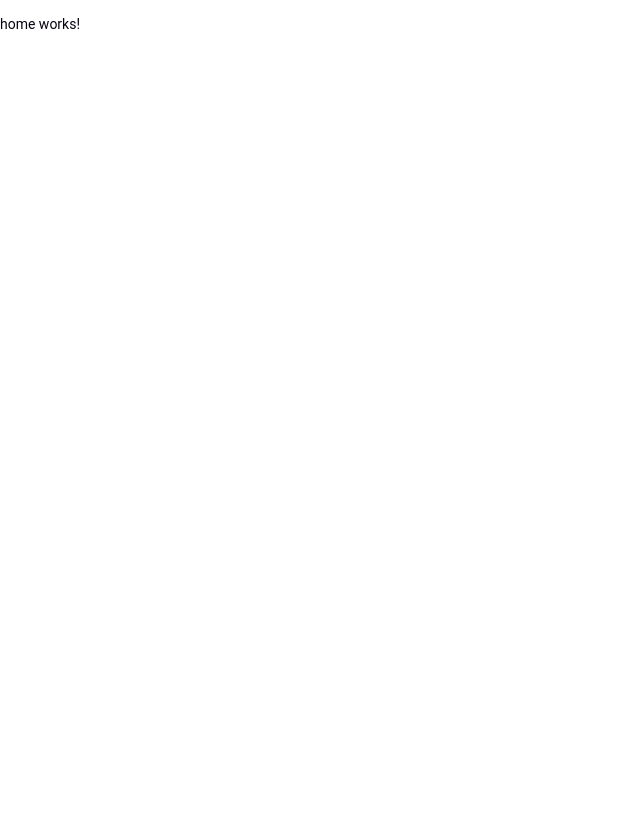
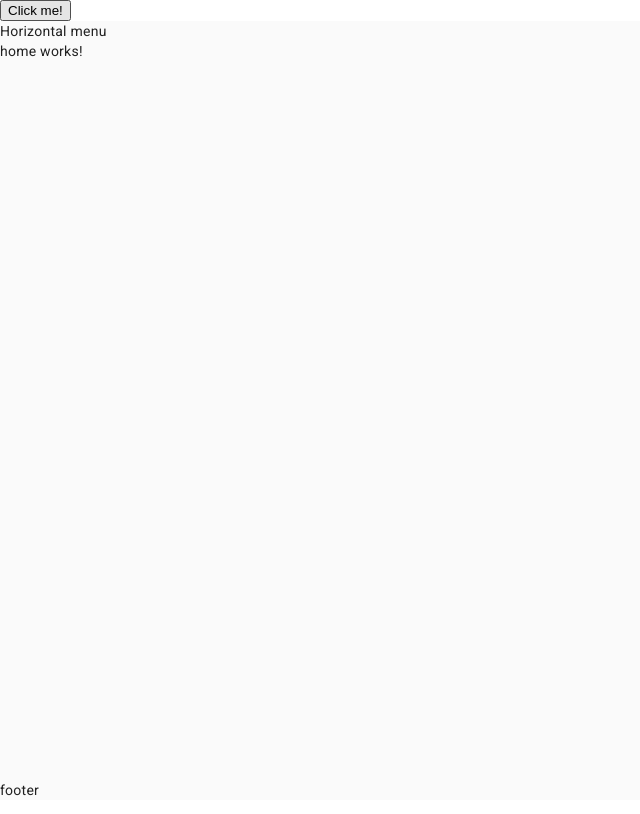
Before and after one commit to VYemalianova/angular-v16-sample, an Angular app: page /home in a window 1280 px wide. Shown: the whole page, without its empty margins (0-640 px from the left). Built offline with nearby package versions, Linux system fonts and the light colour scheme.

Commit message:
add material & setup layout

```diff
--- a/angular.json
+++ b/angular.json
@@ -30,6 +30,7 @@
               "src/assets"
             ],
             "styles": [
+              "@angular/material/prebuilt-themes/indigo-pink.css",
               "src/styles.scss"
             ],
             "scripts": []
@@ -93,6 +94,7 @@
               "src/assets"
             ],
             "styles": [
+              "@angular/material/prebuilt-themes/indigo-pink.css",
               "src/styles.scss"
             ],
             "scripts": []
--- a/package.json
+++ b/package.json
@@ -11,10 +11,12 @@
   "private": true,
   "dependencies": {
     "@angular/animations": "^16.2.0",
+    "@angular/cdk": "^16.2.14",
     "@angular/common": "^16.2.0",
     "@angular/compiler": "^16.2.0",
     "@angular/core": "^16.2.0",
     "@angular/forms": "^16.2.0",
+    "@angular/material": "^16.2.14",
     "@angular/platform-browser": "^16.2.0",
     "@angular/platform-browser-dynamic": "^16.2.0",
     "@angular/router": "^16.2.0",
--- a/src/app/app.component.html
+++ b/src/app/app.component.html
@@ -1 +1,23 @@
-<router-outlet></router-outlet>
+<div class="page-layout">
+  <header>
+    <button (click)="sidenav.toggle()">Click me!</button>
+  </header>
+
+  <mat-sidenav-container class="sidenav-container">
+    <mat-sidenav #sidenav mode="over" class="sidenav" [opened]="false">
+      Vertical menu
+    </mat-sidenav>
+
+    <mat-sidenav-content class="sidenav-content">
+      <div>Horizontal menu</div>
+
+      <div class="scrollable-content">
+        <main class="page-content">
+          <router-outlet></router-outlet>
+        </main>
+
+        <footer>footer</footer>
+      </div>
+    </mat-sidenav-content>
+  </mat-sidenav-container>
+</div>
--- a/src/app/app.component.scss
+++ b/src/app/app.component.scss
@@ -0,0 +1,30 @@
+.page-layout {
+  height: 100vh;
+  display: flex;
+  flex-direction: column;
+}
+
+.sidenav-container,
+.sidenav-content {
+  height: 100%;
+}
+
+.sidenav {
+  width: 100%;
+}
+
+.sidenav-content {
+  display: flex;
+  flex-direction: column;
+}
+
+.scrollable-content {
+  flex: 1;
+  display: flex;
+  flex-direction: column;
+  overflow: auto;
+}
+
+.page-content {
+  flex: 1;
+}
--- a/src/app/app.module.ts
+++ b/src/app/app.module.ts
@@ -1,6 +1,8 @@
 import { NgModule } from '@angular/core';
 import { BrowserModule } from '@angular/platform-browser';
 import { HttpClientModule } from '@angular/common/http';
+import { BrowserAnimationsModule } from '@angular/platform-browser/animations';
+import { MatSidenavModule } from '@angular/material/sidenav';
 
 import { AppRoutingModule } from './app-routing.module';
 import { AppComponent } from './app.component';
@@ -12,9 +14,11 @@
   ],
   imports: [
     BrowserModule,
+    CoreModule,
     AppRoutingModule,
     HttpClientModule,
-    CoreModule,
+    BrowserAnimationsModule,
+    MatSidenavModule,
   ],
   providers: [],
   bootstrap: [AppComponent]
--- a/src/index.html
+++ b/src/index.html
@@ -6,8 +6,11 @@
   <base href="/">
   <meta name="viewport" content="width=device-width, initial-scale=1">
   <link rel="icon" type="image/x-icon" href="assets/images/lock.svg">
+  <link rel="preconnect" href="https://fonts.gstatic.com">
+  <link href="https://fonts.googleapis.com/css2?family=Roboto:wght@300;400;500&display=swap" rel="stylesheet">
+  <link href="https://fonts.googleapis.com/icon?family=Material+Icons" rel="stylesheet">
 </head>
-<body>
+<body class="mat-typography">
   <app-root></app-root>
 </body>
 </html>
--- a/src/styles.scss
+++ b/src/styles.scss
@@ -5,14 +5,13 @@
 @use 'assets/styles/mixins/text.scss';
 
 html, body {
+  height: 100%;
   margin: 0;
   padding: 0;
   color: colors.$black;
   background-color: #ffffff;
-  height: 100%;
-  font-size: 14px;
-  font-weight: 400;
-  line-height: 20px;
+
+  @include text.text(14px, 400, 20px);
   font-family: Roboto, "Helvetica Neue", sans-serif;
 }
 
@@ -191,3 +190,6 @@
     line-height: 20px !important;
   }
 }
+
+html, body { height: 100%; }
+body { margin: 0; font-family: Roboto, "Helvetica Neue", sans-serif; }
```
Also changed, not shown: 1 other file (tests, documents, lock files or other folders).
